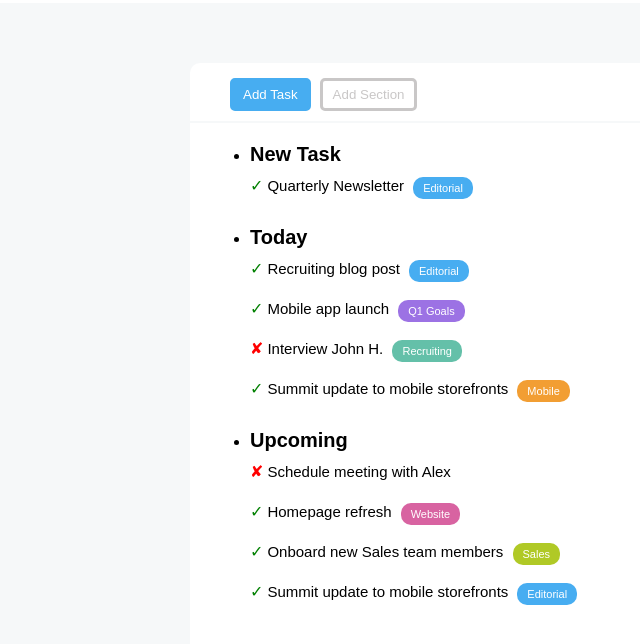
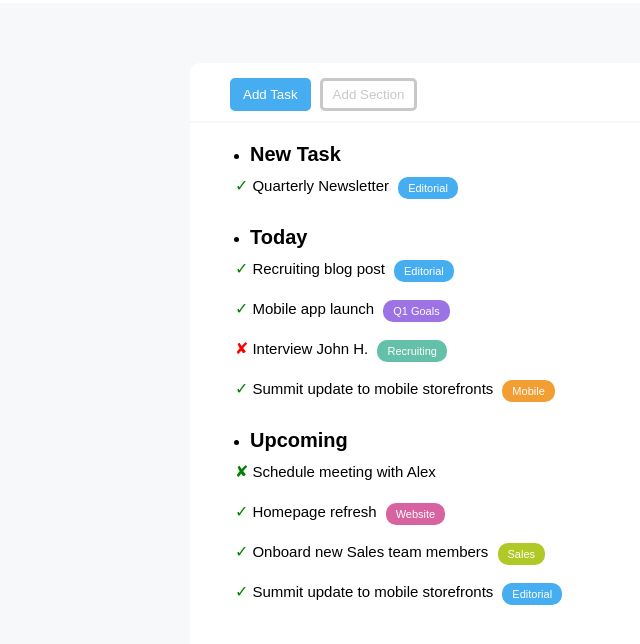
Before and after one commit to aletardio/html-css-toboolist, a plain HTML site: page index.html in a window 1280 px wide. Shown: the part 98-742 px from the top of the page, without its empty margins (0-640 px from the left). Drawn offline with Linux system fonts and the light colour scheme.

Commit message:
Fixed icon items and completed exercise

```diff
--- a/css/style.css
+++ b/css/style.css
@@ -127,6 +127,7 @@ li {
 
 .icon-check-mark, .icon-ballot-x {
     line-height: 40px;
+    margin-left: -15px;
 }
 
 .icon-check-mark {
--- a/index.html
+++ b/index.html
@@ -66,7 +66,7 @@
                         <div class="father-text">
                             Upcoming
                         </div>
-                                <span class="icon-ballot-x">&#10008;</span>
+                                <span class="icon-check-mark">&#10008;</span>
                                 <span class="child-text"> Schedule meeting with Alex</span>
                             <br>
                                 <span class="icon-check-mark">&#10003;</span>
```
